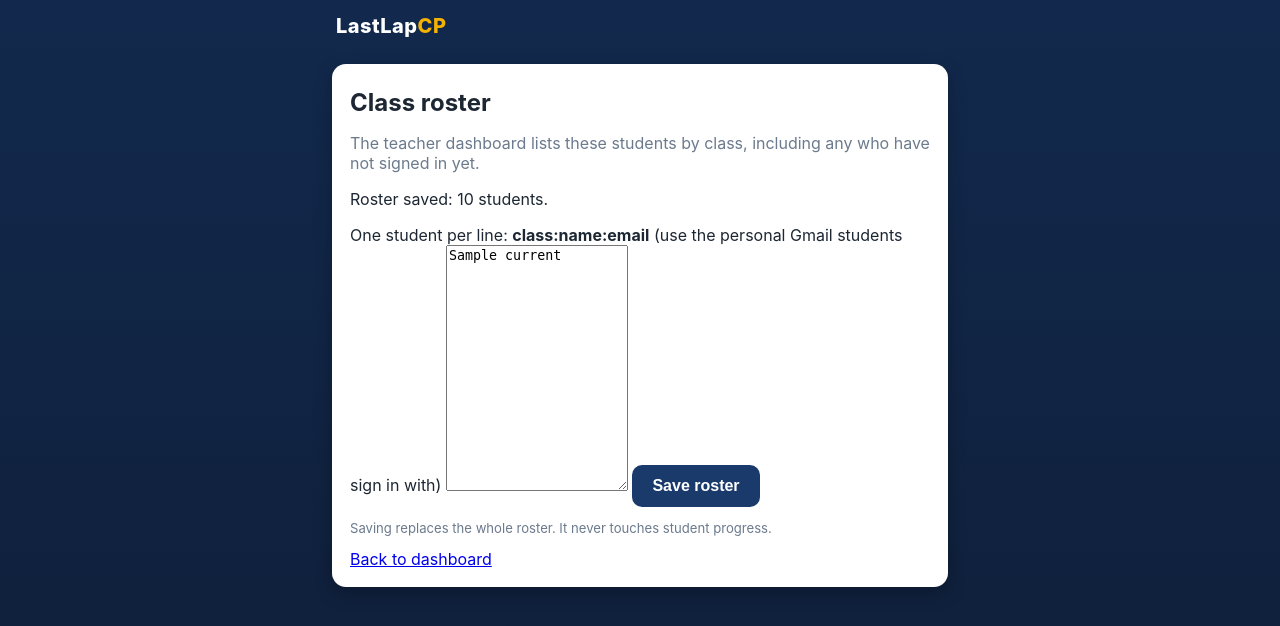
After one commit to gisc/lastlapcp, a Flask app: template templates/roster.html in a window 1280 px wide. The commit adds this page. Shown: the top 626 px of the page. Run offline with Flask 3, Linux system fonts and the light colour scheme; the template is opened without the code that fills it: most values are stand-ins (such as "Sample title", 1, 10 or a date in 2020); parts of the project's set-up code (start-up, migrations or seed data) failed here and were passed over.

Commit message:
DB-backed class roster: teacher admin page to paste class:name:email list; dashboard groups S11+S22 combined then S21, listing all roster students incl. not-signed-in

```diff
--- a/app.py
+++ b/app.py
@@ -43,7 +43,7 @@ def _parse_roster():
         out.append({"class": cls, "name": name, "email": email, "norm": _norm_email(email)})
     return out
 
-ROSTER = _parse_roster()
+ROSTER_ENV = _parse_roster()
 ROSTER_GROUPS = [("25S11 + 25S22 (combined lessons)", ("25S11", "25S22")), ("25S21", ("25S21",))]
 
 app = Flask(__name__)
@@ -102,6 +102,9 @@ CREATE TABLE IF NOT EXISTS attempts(
   chosen TEXT NOT NULL DEFAULT '', created_at TEXT NOT NULL);
 CREATE INDEX IF NOT EXISTS idx_attempts_user ON attempts(user_id);
 CREATE INDEX IF NOT EXISTS idx_attempts_q ON attempts(question_id);
+CREATE TABLE IF NOT EXISTS roster(
+  email TEXT PRIMARY KEY, name TEXT, class TEXT
+);
 """
 
 def seed_questions(db):
@@ -320,10 +323,14 @@ def teacher():
                 "by_topic": {m["topic"]: m for m in st["mastery"]},
                 "last": (datetime.fromisoformat(last).astimezone(SGT).strftime("%d %b %H:%M") if last else "-")}
 
-    if ROSTER:
+    roster = [{"name": r["name"], "norm": _norm_email(r["email"]), "class": r["class"]}
+              for r in db.execute("SELECT name,email,class FROM roster").fetchall()]
+    if not roster:
+        roster = ROSTER_ENV
+    if roster:
         groups = []
         for label, classes in ROSTER_GROUPS:
-            members = [r for r in ROSTER if r["class"] in classes]
+            members = [r for r in roster if r["class"] in classes]
             rows = [row_for(r["name"], r["norm"]) for r in members]
             rows.sort(key=lambda r: (not r["signed_in"], -(r["stats"]["xp"] if r["signed_in"] else 0)))
             groups.append({"label": label, "rows": rows})
@@ -334,6 +341,31 @@ def teacher():
     rows.sort(key=lambda r: -r["stats"]["xp"])
     return render_template("teacher.html", groups=[{"label": "Signed-in students", "rows": rows}],
                            topics=topics, roster=False)
+
+@app.route("/teacher/admin/roster", methods=["GET", "POST"])
+@teacher_required
+def roster_admin():
+    db = get_db()
+    if request.method == "POST":
+        text = request.form.get("roster_text", "")
+        entries = []
+        for line in text.splitlines():
+            line = line.strip()
+            if not line:
+                continue
+            bits = line.split(":", 2)
+            if len(bits) != 3 or "@" not in bits[2]:
+                continue
+            cls, name, email = (b.strip() for b in bits)
+            entries.append((_norm_email(email), name, cls))
+        db.execute("DELETE FROM roster")
+        db.executemany("INSERT INTO roster(email,name,class) VALUES(?,?,?)", entries)
+        db.commit()
+        return redirect(url_for("roster_admin", saved=len(entries)))
+    rows = db.execute("SELECT * FROM roster ORDER BY class, name").fetchall()
+    current = "\n".join(f"{r['class']}:{r['name']}:{r['email']}" for r in rows)
+    return render_template("roster.html", current=current, saved=request.args.get("saved"),
+                           count=len(rows))
 
 @app.route("/healthz")
 def healthz():
--- /dev/null
+++ b/templates/roster.html
@@ -0,0 +1,16 @@
+{% extends "base.html" %}
+{% block title %}LastLapCP - Class roster{% endblock %}
+{% block content %}
+<div class="card">
+  <h1>Class roster</h1>
+  <p class="muted">The teacher dashboard lists these students by class, including any who have not signed in yet.</p>
+  {% if saved %}<p class="ok">Roster saved: {{ saved }} students.</p>{% endif %}
+  <form method="post">
+    <label>One student per line: <b>class:name:email</b> (use the personal Gmail students sign in with)</label>
+    <textarea name="roster_text" rows="16" placeholder="25S11:Chan Hao Yang:haoyang2318@gmail.com">{{ current }}</textarea>
+    <button class="btn" type="submit">Save roster</button>
+  </form>
+  <p class="muted small">Saving replaces the whole roster. It never touches student progress.</p>
+  <a href="{{ url_for('teacher') }}">Back to dashboard</a>
+</div>
+{% endblock %}
--- a/templates/teacher.html
+++ b/templates/teacher.html
@@ -9,6 +9,7 @@
     {{ ns.signed }} of {{ ns.total }} students signed in so far.{% if not roster %} Roster not configured.{% endif %}
   </p>
   <a class="btn" href="{{ url_for('bank') }}">Question bank</a>
+  <a class="btn ghost" href="{{ url_for('roster_admin') }}">Edit roster</a>
 </div>
 {% for g in groups %}
 <div class="card">
```
